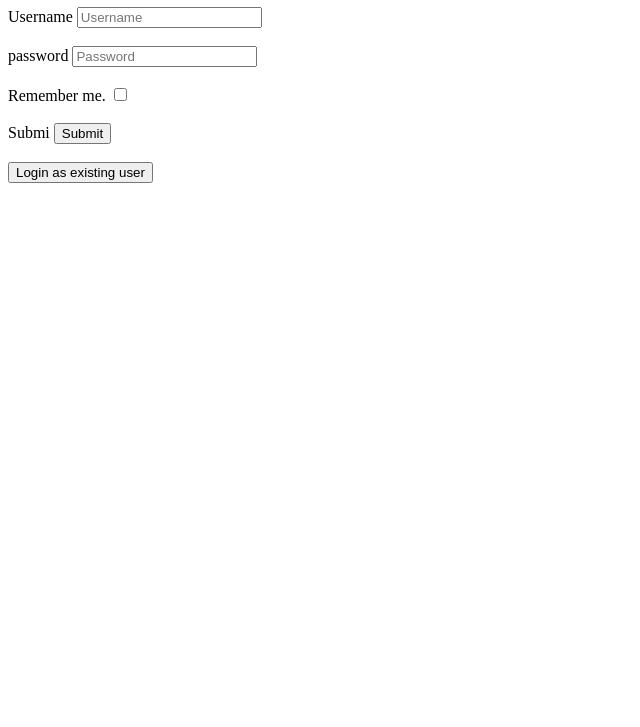
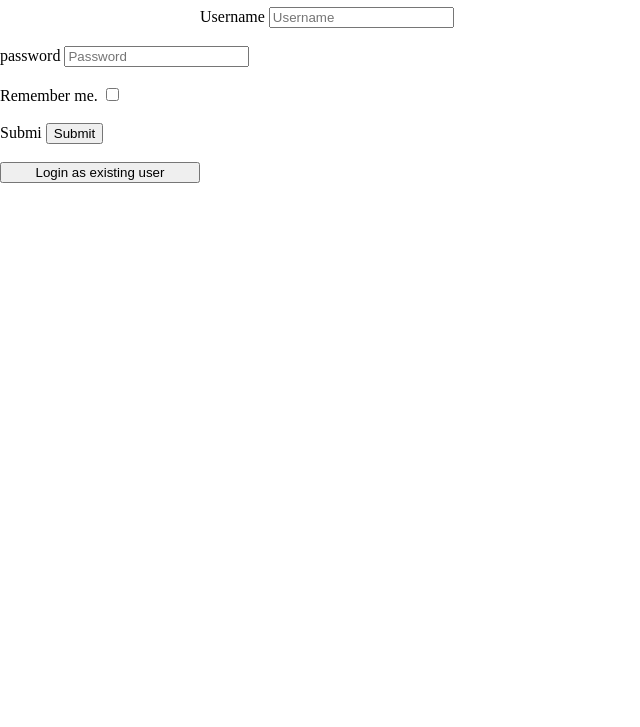
Before and after one commit to acciojob/remember-me-login-form-prempalsingh1020, a website: page main.html in a window 1280 px wide. Shown: the part 73-800 px from the top of the page, without its empty margins (0-640 px from the left). Drawn offline with Linux system fonts and the light colour scheme.

Commit message:
created a submission

```diff
--- a/styles.css
+++ b/styles.css
@@ -1 +1,18 @@
 /*  your css code here. If applicable */
+body{
+	padding:0px;
+	margin:0px;
+	box-shadow:border-box;
+
+}
+#login_form{
+
+	/* border:2px solid gray; */
+	margin:200px;
+
+}
+
+#existing{
+	width:200px;
+	text-align:center;
+}
```
